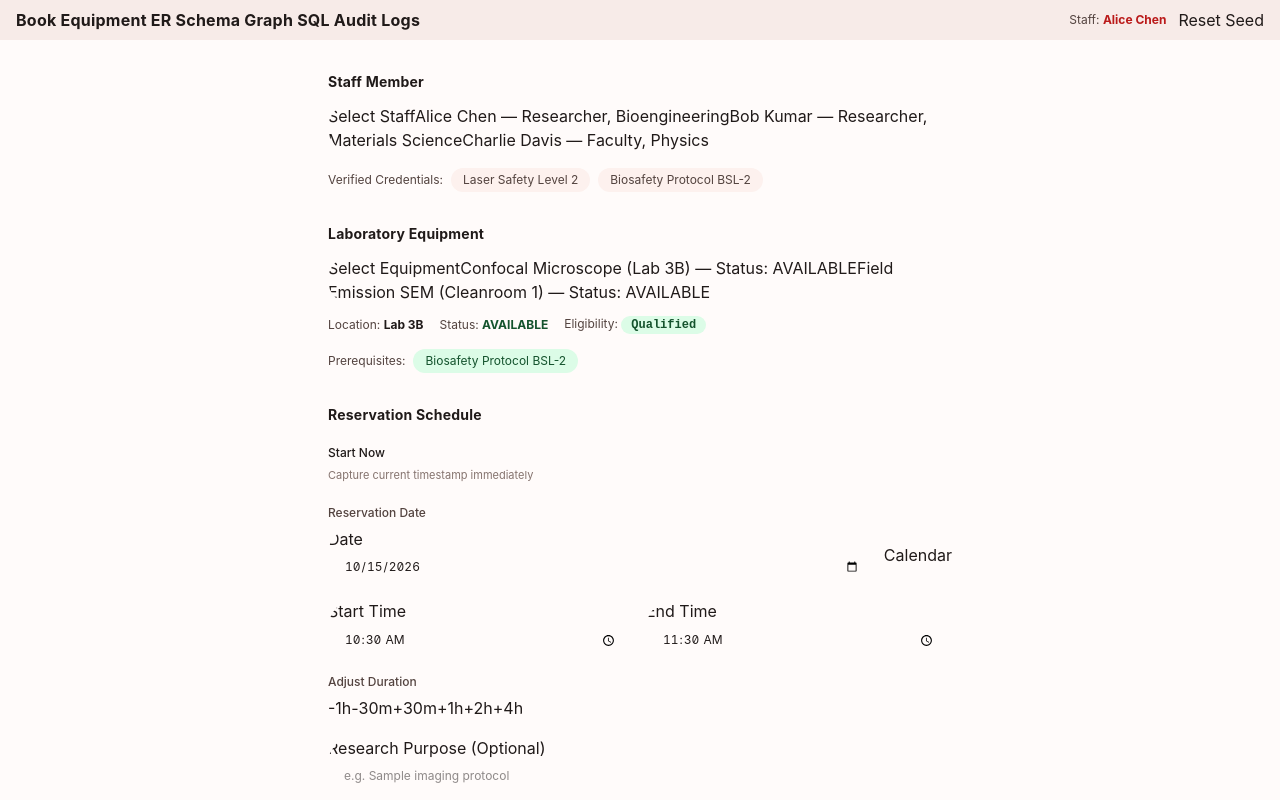
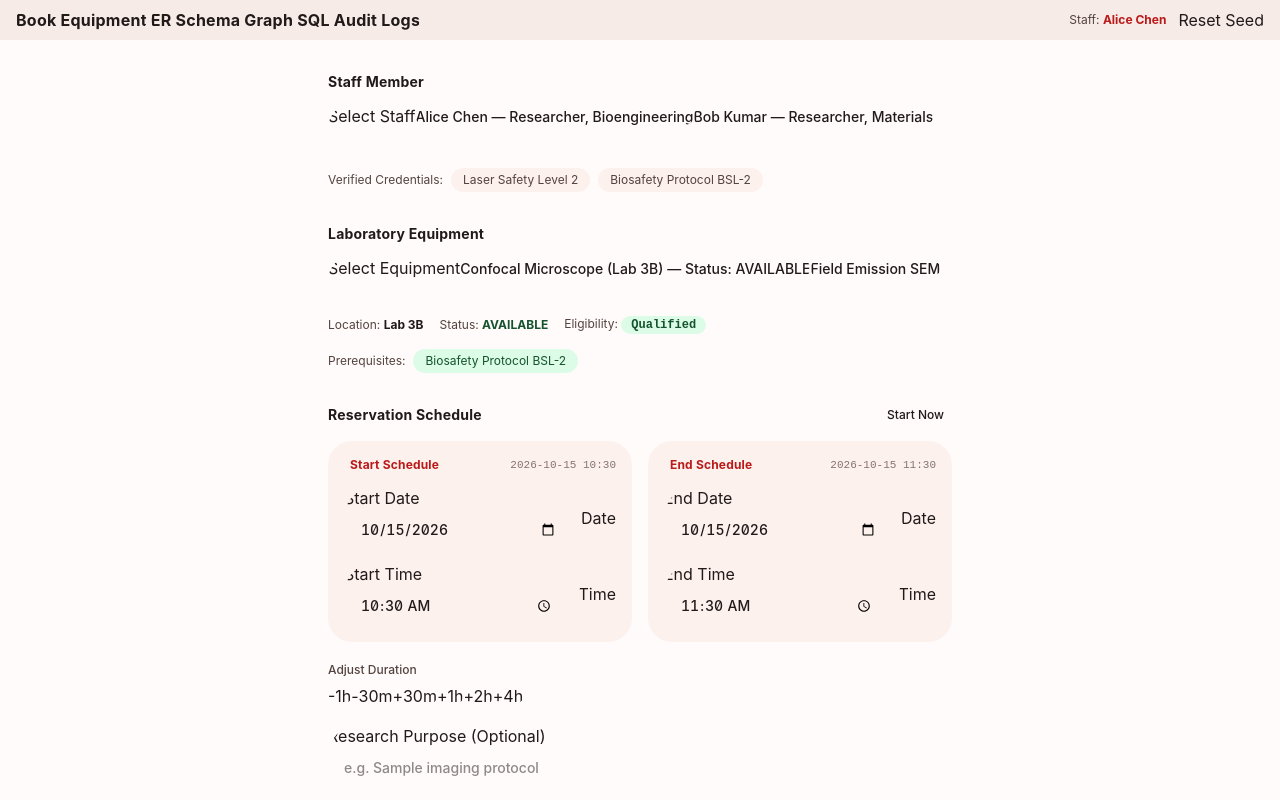
Before and after one commit to lavan8t/labbook, a Next.js app: page / in a window 1280 px wide. Shown: the top 800 px of the page. Built offline with nearby package versions, Linux system fonts and the light colour scheme; a web font is replaced by a local one.

Commit message:
feat: modal pickers, merged start/end datetime, clipped ripples, and light theme audit logs

```diff
--- a/app/globals.css
+++ b/app/globals.css
@@ -71,6 +71,17 @@
 
   /* Fully Rounded Shapes for All Controls & Fields */
   --m3e-button-shape: 9999px;
+  --m3e-button-shape-pressed-morph: 9999px;
+  --m3e-button-extra-small-shape-round: 9999px;
+  --m3e-button-small-shape-round: 9999px;
+  --m3e-button-medium-shape-round: 9999px;
+  --m3e-button-large-shape-round: 9999px;
+  --m3e-button-extra-large-shape-round: 9999px;
+  --m3e-button-extra-small-shape-pressed-morph: 9999px;
+  --m3e-button-small-shape-pressed-morph: 9999px;
+  --m3e-button-medium-shape-pressed-morph: 9999px;
+  --m3e-button-large-shape-pressed-morph: 9999px;
+  --m3e-button-extra-large-shape-pressed-morph: 9999px;
   --m3e-select-container-shape: 9999px;
   --m3e-form-field-container-shape: 9999px;
   --m3e-outlined-form-field-container-shape: 9999px;
@@ -79,6 +90,8 @@
   --m3e-datepicker-container-shape: 28px;
   --m3e-datepicker-docked-container-shape: 28px;
   --m3e-datepicker-modal-container-shape: 28px;
+  --m3e-timepicker-container-shape: 28px;
+  --m3e-timepicker-modal-container-shape: 28px;
   --m3e-option-panel-container-color: var(--md-sys-color-surface-container-low);
   --m3e-option-panel-container-shape: 28px;
   --m3e-option-panel-container-min-width: 240px;
@@ -142,41 +155,62 @@ h6,
   letter-spacing: 0.015em;
 }
 
-/* Fully Rounded Form Fields and Selects */
+/* Fully Rounded Form Fields and Controls with clean ripple clipping */
 m3e-form-field {
   --m3e-form-field-container-shape: 9999px;
   --m3e-outlined-form-field-container-shape: 9999px;
   --m3e-form-field-active-indicator-shape: 9999px;
   border-radius: 9999px !important;
-  overflow: hidden;
+  overflow: hidden !important;
+  isolation: isolate;
+  clip-path: inset(0 round 9999px);
 }
 
 m3e-form-field::part(container),
 m3e-form-field::part(outline),
 m3e-form-field .base {
   border-radius: 9999px !important;
+  overflow: hidden !important;
 }
 
 m3e-select {
   --m3e-select-container-shape: 9999px;
   border-radius: 9999px !important;
+  overflow: hidden !important;
+  isolation: isolate;
+  clip-path: inset(0 round 9999px);
 }
 
-m3e-button {
+m3e-button,
+m3e-icon-button,
+m3e-segmented-button,
+m3e-chip {
   --m3e-button-shape: 9999px;
   border-radius: 9999px !important;
+  overflow: hidden !important;
+  isolation: isolate;
+  -webkit-mask-image: -webkit-radial-gradient(white, black);
+  clip-path: inset(0 round 9999px);
+}
+
+m3e-button::part(base),
+m3e-button .base {
+  border-radius: 9999px !important;
+  overflow: hidden !important;
+  clip-path: inset(0 round 9999px);
 }
 
 m3e-button-group {
   border-radius: 9999px !important;
-  overflow: hidden;
+  overflow: hidden !important;
+  clip-path: inset(0 round 9999px);
 }
 
 m3e-switch {
   border-radius: 9999px !important;
 }
 
-/* Select items fill and rounding styling */
+/* Select items fill and rounding styling with clipped ripples */
 m3e-option {
   --m3e-option-color: var(--md-sys-color-on-surface);
   --m3e-option-selected-container-color: var(--md-sys-color-primary-container);
@@ -186,16 +220,37 @@ m3e-option {
   --m3e-option-shape: 9999px;
   --m3e-option-selected-shape: 9999px;
   border-radius: 9999px !important;
+  overflow: hidden !important;
+  isolation: isolate;
+  clip-path: inset(0 round 9999px);
   margin-block: 2px;
+}
+
+m3e-option::part(base),
+m3e-option .base {
+  border-radius: 9999px !important;
+  overflow: hidden !important;
+  clip-path: inset(0 round 9999px);
 }
 
 m3e-option-panel {
   --m3e-option-panel-container-color: var(--md-sys-color-surface-container-low);
   --m3e-option-panel-container-shape: 28px;
   border-radius: 28px !important;
+  overflow: hidden;
 }
 
-/* Form Field Input Styling inside light theme */
+/* Modal Dialog Datepicker and Timepicker tokens */
+m3e-datepicker,
+m3e-timepicker {
+  --m3e-datepicker-modal-container-shape: 28px;
+  --m3e-datepicker-modal-container-color: var(--md-sys-color-surface-container-low);
+  --m3e-timepicker-modal-container-shape: 28px;
+  --m3e-timepicker-modal-container-color: var(--md-sys-color-surface-container-low);
+  --m3e-timepicker-dial-container-shape: 28px;
+}
+
+/* Form Field Input Styling inside light theme with clear font size */
 m3e-form-field input,
 m3e-form-field select,
 m3e-form-field m3e-select,
@@ -203,13 +258,39 @@ m3e-form-field m3e-date-input {
   color: var(--md-sys-color-on-surface) !important;
   background-color: transparent !important;
   font-family: inherit !important;
+  font-size: 14px !important;
+  font-weight: 500 !important;
+  line-height: 20px !important;
   border-radius: 9999px !important;
+}
+
+m3e-ripple {
+  border-radius: inherit !important;
+  overflow: hidden !important;
+  clip-path: inherit !important;
 }
 
 m3e-form-field input[type="datetime-local"],
 m3e-form-field input[type="date"],
-m3e-form-field input[type="time"] {
+m3e-form-field input[type="time"],
+input[type="date"],
+input[type="time"],
+input[type="date"]::-webkit-datetime-edit,
+input[type="time"]::-webkit-datetime-edit,
+input[type="date"]::-webkit-datetime-edit-fields-wrapper,
+input[type="time"]::-webkit-datetime-edit-fields-wrapper,
+input[type="date"]::-webkit-datetime-edit-text,
+input[type="date"]::-webkit-datetime-edit-month-field,
+input[type="date"]::-webkit-datetime-edit-day-field,
+input[type="date"]::-webkit-datetime-edit-year-field,
+input[type="time"]::-webkit-datetime-edit-hour-field,
+input[type="time"]::-webkit-datetime-edit-minute-field,
+input[type="time"]::-webkit-datetime-edit-ampm-field {
   color-scheme: light;
+  font-size: 14px !important;
+  font-weight: 500 !important;
+  line-height: 20px !important;
+  font-family: inherit !important;
 }
 
 /* ReactFlow Canvas styling */
--- a/app/page.tsx
+++ b/app/page.tsx
@@ -35,6 +35,7 @@ import "@m3e/web/divider";
 import "@m3e/web/tabs";
 import "@m3e/web/icon";
 import "@m3e/web/datepicker";
+import "@m3e/web/timepicker";
 import "@m3e/web/date-input";
 
 const nodeTypes = { table: TableNode };
@@ -60,8 +61,9 @@ export default function Page() {
   const [userId, setUserId] = useState<number>(1);
   const [resourceId, setResourceId] = useState<number>(201);
 
-  const [bookingDate, setBookingDate] = useState<string>("2026-10-15");
+  const [startDate, setStartDate] = useState<string>("2026-10-15");
   const [startTime, setStartTime] = useState<string>("10:30");
+  const [endDate, setEndDate] = useState<string>("2026-10-15");
   const [endTime, setEndTime] = useState<string>("11:30");
 
   const [purpose, setPurpose] = useState<string>("");
@@ -289,29 +291,29 @@ export default function Page() {
       const now = new Date();
       const dStr = formatDate(now);
       const tStr = formatTime(now);
-      setBookingDate(dStr);
+      setStartDate(dStr);
       setStartTime(tStr);
+      setEndDate(dStr);
 
       const later = new Date(now.getTime() + 60 * 60 * 1000);
+      setEndDate(formatDate(later));
       setEndTime(formatTime(later));
     }
   }
 
   function handleAdjustDuration(deltaMinutes: number) {
-    const currentStart = new Date(`${bookingDate}T${startTime}`);
-    const currentEnd = new Date(`${bookingDate}T${endTime}`);
+    const currentStart = new Date(`${startDate}T${startTime}`);
+    const currentEnd = new Date(`${endDate}T${endTime}`);
     const updatedEnd = new Date(currentEnd.getTime() + deltaMinutes * 60 * 1000);
 
     if (updatedEnd.getTime() <= currentStart.getTime() + 15 * 60 * 1000) {
       const minEnd = new Date(currentStart.getTime() + 15 * 60 * 1000);
+      setEndDate(formatDate(minEnd));
       setEndTime(formatTime(minEnd));
     } else {
+      setEndDate(formatDate(updatedEnd));
       setEndTime(formatTime(updatedEnd));
     }
-  }
-
-  function handleDateChange(newDate: string) {
-    setBookingDate(newDate);
   }
 
   function handleDivision() {
@@ -362,8 +364,8 @@ export default function Page() {
   }
 
   function handleInsert() {
-    const startIso = new Date(`${bookingDate}T${startTime}`).toISOString();
-    const endIso = new Date(`${bookingDate}T${endTime}`).toISOString();
+    const startIso = new Date(`${startDate}T${startTime}`).toISOString();
+    const endIso = new Date(`${endDate}T${endTime}`).toISOString();
 
     if (new Date(endIso).getTime() <= new Date(startIso).getTime()) {
       setFeedback({
@@ -478,6 +480,11 @@ export default function Page() {
     setDb(structuredClone(initialDb));
     setUserId(1);
     setResourceId(201);
+    setStartDate("2026-10-15");
+    setStartTime("10:30");
+    setEndDate("2026-10-15");
+    setEndTime("11:30");
+    setIsStartNow(false);
     resetVisualState();
     setFeedback({
       type: "info",
@@ -694,20 +701,12 @@ export default function Page() {
 
               {/* Section: Reservation Schedule */}
               <section className="space-y-4">
+                <div className="flex items-center justify-between">
                   <h2 className="text-sm tracking-wide text-on-surface font-title">
                     Reservation Schedule
                   </h2>
-
-                {/* Start Now Toggle */}
-                <div className="flex items-center justify-between py-1">
-                  <div>
-                    <span className="text-xs font-medium text-on-surface block">
-                      Start Now
-                    </span>
-                    <span className="text-[11px] text-outline">
-                      Capture current timestamp immediately
-                    </span>
-                  </div>
+                  <div className="flex items-center gap-2">
+                    <span className="text-xs font-medium text-on-surface">Start Now</span>
                     <m3e-switch
                       checked={isStartNow ? "" : undefined}
                       onChange={(e: React.FormEvent<HTMLElement>) => {
@@ -716,56 +715,54 @@ export default function Page() {
                       }}
                     ></m3e-switch>
                   </div>
+                </div>
 
-                {/* Date Selection with M3E DatePicker */}
-                <div className="space-y-1.5">
-                  <span className="text-xs font-medium text-on-surface-variant block">
-                    Reservation Date
+                {/* Merged Start and End Schedule Cards */}
+                <div className="grid grid-cols-1 md:grid-cols-2 gap-4">
+                  {/* Start Schedule: Date & Time */}
+                  <div className="p-4 rounded-3xl bg-surface-container-low space-y-3">
+                    <div className="flex items-center justify-between">
+                      <span className="text-xs font-title tracking-wide text-primary flex items-center gap-1.5">
+                        <m3e-icon name="play_arrow"></m3e-icon>
+                        Start Schedule
                       </span>
+                      <span className="text-[11px] font-mono text-outline">
+                        {startDate} {startTime}
+                      </span>
+                    </div>
+
                     <div className="flex items-center gap-2">
                       <m3e-form-field variant="filled" className="flex-1 block rounded-full">
-                      <label slot="label" htmlFor="booking-date-input">Date</label>
+                        <label slot="label" htmlFor="start-date-input">Start Date</label>
                         <input
-                        id="booking-date-input"
+                          id="start-date-input"
                           type="date"
-                        value={bookingDate}
-                        onChange={(e) => handleDateChange(e.target.value)}
-                        className="w-full text-xs font-mono px-4 py-2 bg-transparent focus:outline-none rounded-full"
+                          value={startDate}
+                          onChange={(e) => {
+                            setStartDate(e.target.value);
+                            if (e.target.value > endDate) setEndDate(e.target.value);
+                          }}
+                          className="w-full text-sm font-mono px-4 py-2.5 bg-transparent focus:outline-none rounded-full font-medium"
                         />
                       </m3e-form-field>
 
                       <m3e-button
                         variant="tonal"
                         type="button"
-                      className="rounded-full"
+                        className="rounded-full shrink-0"
                         onClick={() => {
-                        const picker = document.getElementById("booking-datepicker") as (HTMLElement & { toggle?: (el: HTMLElement | null) => void }) | null;
-                        const input = document.getElementById("booking-date-input");
-                        if (picker && input) {
-                          picker.toggle?.(input);
-                        }
+                          const picker = document.getElementById("start-datepicker") as (HTMLElement & { toggle?: (el: HTMLElement | null) => void }) | null;
+                          const input = document.getElementById("start-date-input");
+                          if (picker && input) picker.toggle?.(input);
                         }}
                       >
                         <m3e-icon slot="icon" name="calendar_today"></m3e-icon>
-                      Calendar
+                        Date
                       </m3e-button>
                     </div>
 
-                  <m3e-datepicker
-                    id="booking-datepicker"
-                    onChange={(e: React.FormEvent<HTMLElement>) => {
-                      const target = e.target as (EventTarget & { date?: Date }) | null;
-                      const d = target?.date;
-                      if (d instanceof Date) {
-                        handleDateChange(formatDate(d));
-                      }
-                    }}
-                  ></m3e-datepicker>
-                </div>
-
-                {/* Time Selection */}
-                <div className="grid grid-cols-2 gap-3">
-                  <m3e-form-field variant="filled" className="w-full block rounded-full">
+                    <div className="flex items-center gap-2">
+                      <m3e-form-field variant="filled" className="flex-1 block rounded-full">
                         <label slot="label" htmlFor="start-time-input">Start Time</label>
                         <input
                           id="start-time-input"
@@ -775,24 +772,150 @@ export default function Page() {
                             setStartTime(e.target.value);
                             setIsStartNow(false);
                           }}
-                      className="w-full text-xs font-mono px-4 py-2 bg-transparent focus:outline-none rounded-full"
+                          className="w-full text-sm font-mono px-4 py-2.5 bg-transparent focus:outline-none rounded-full font-medium"
                         />
                       </m3e-form-field>
 
-                  <m3e-form-field variant="filled" className="w-full block rounded-full">
+                      <m3e-button
+                        variant="tonal"
+                        type="button"
+                        className="rounded-full shrink-0"
+                        onClick={() => {
+                          const picker = document.getElementById("start-timepicker") as (HTMLElement & { toggle?: (el: HTMLElement | null) => void }) | null;
+                          const input = document.getElementById("start-time-input");
+                          if (picker && input) picker.toggle?.(input);
+                        }}
+                      >
+                        <m3e-icon slot="icon" name="schedule"></m3e-icon>
+                        Time
+                      </m3e-button>
+                    </div>
+                  </div>
+
+                  {/* End Schedule: Date & Time */}
+                  <div className="p-4 rounded-3xl bg-surface-container-low space-y-3">
+                    <div className="flex items-center justify-between">
+                      <span className="text-xs font-title tracking-wide text-primary flex items-center gap-1.5">
+                        <m3e-icon name="stop"></m3e-icon>
+                        End Schedule
+                      </span>
+                      <span className="text-[11px] font-mono text-outline">
+                        {endDate} {endTime}
+                      </span>
+                    </div>
+
+                    <div className="flex items-center gap-2">
+                      <m3e-form-field variant="filled" className="flex-1 block rounded-full">
+                        <label slot="label" htmlFor="end-date-input">End Date</label>
+                        <input
+                          id="end-date-input"
+                          type="date"
+                          value={endDate}
+                          onChange={(e) => setEndDate(e.target.value)}
+                          className="w-full text-sm font-mono px-4 py-2.5 bg-transparent focus:outline-none rounded-full font-medium"
+                        />
+                      </m3e-form-field>
+
+                      <m3e-button
+                        variant="tonal"
+                        type="button"
+                        className="rounded-full shrink-0"
+                        onClick={() => {
+                          const picker = document.getElementById("end-datepicker") as (HTMLElement & { toggle?: (el: HTMLElement | null) => void }) | null;
+                          const input = document.getElementById("end-date-input");
+                          if (picker && input) picker.toggle?.(input);
+                        }}
+                      >
+                        <m3e-icon slot="icon" name="calendar_today"></m3e-icon>
+                        Date
+                      </m3e-button>
+                    </div>
+
+                    <div className="flex items-center gap-2">
+                      <m3e-form-field variant="filled" className="flex-1 block rounded-full">
                         <label slot="label" htmlFor="end-time-input">End Time</label>
                         <input
                           id="end-time-input"
                           type="time"
                           value={endTime}
                           onChange={(e) => setEndTime(e.target.value)}
-                      className="w-full text-xs font-mono px-4 py-2 bg-transparent focus:outline-none rounded-full"
+                          className="w-full text-sm font-mono px-4 py-2.5 bg-transparent focus:outline-none rounded-full font-medium"
                         />
                       </m3e-form-field>
+
+                      <m3e-button
+                        variant="tonal"
+                        type="button"
+                        className="rounded-full shrink-0"
+                        onClick={() => {
+                          const picker = document.getElementById("end-timepicker") as (HTMLElement & { toggle?: (el: HTMLElement | null) => void }) | null;
+                          const input = document.getElementById("end-time-input");
+                          if (picker && input) picker.toggle?.(input);
+                        }}
+                      >
+                        <m3e-icon slot="icon" name="schedule"></m3e-icon>
+                        Time
+                      </m3e-button>
+                    </div>
+                  </div>
                 </div>
 
-                {/* Grouped Duration Stepper Buttons allowing - also */}
-                <div className="space-y-1.5">
+                {/* Modal Dialog Pickers */}
+                <m3e-datepicker
+                  id="start-datepicker"
+                  variant="modal"
+                  onChange={(e: React.FormEvent<HTMLElement>) => {
+                    const target = e.target as (EventTarget & { date?: Date }) | null;
+                    const d = target?.date;
+                    if (d instanceof Date) {
+                      const str = formatDate(d);
+                      setStartDate(str);
+                      if (str > endDate) setEndDate(str);
+                    }
+                  }}
+                ></m3e-datepicker>
+
+                <m3e-datepicker
+                  id="end-datepicker"
+                  variant="modal"
+                  onChange={(e: React.FormEvent<HTMLElement>) => {
+                    const target = e.target as (EventTarget & { date?: Date }) | null;
+                    const d = target?.date;
+                    if (d instanceof Date) {
+                      setEndDate(formatDate(d));
+                    }
+                  }}
+                ></m3e-datepicker>
+
+                <m3e-timepicker
+                  id="start-timepicker"
+                  variant="modal"
+                  format="24"
+                  onChange={(e: React.FormEvent<HTMLElement>) => {
+                    const target = e.target as (EventTarget & { date?: Date }) | null;
+                    const d = target?.date;
+                    if (d instanceof Date) {
+                      setStartTime(formatTime(d));
+                      setIsStartNow(false);
+                    }
+                  }}
+                ></m3e-timepicker>
+
+                <m3e-timepicker
+                  id="end-timepicker"
+                  variant="modal"
+                  format="24"
+                  onChange={(e: React.FormEvent<HTMLElement>) => {
+                    const target = e.target as (EventTarget & { date?: Date }) | null;
+                    const d = target?.date;
+                    if (d instanceof Date) {
+                      setEndTime(formatTime(d));
+                    }
+                  }}
+                ></m3e-timepicker>
+
+                {/* Grouped Duration Stepper Buttons */}
+                <div className="space-y-1.5 pt-1">
                   <span className="text-xs font-medium text-on-surface-variant block">
                     Adjust Duration
                   </span>
@@ -827,7 +950,7 @@ export default function Page() {
                     placeholder="e.g. Sample imaging protocol"
                     value={purpose}
                     onChange={(e) => setPurpose(e.target.value)}
-                    className="w-full text-xs px-4 py-2 bg-transparent focus:outline-none rounded-full"
+                    className="w-full text-sm px-4 py-2.5 bg-transparent focus:outline-none rounded-full"
                   />
                 </m3e-form-field>
               </section>
@@ -1041,10 +1164,10 @@ export default function Page() {
 
                 <div
                   ref={consoleRef}
-                  className="flex-1 overflow-y-auto rounded-3xl bg-on-surface p-5 font-mono text-[12px] leading-relaxed text-background"
+                  className="flex-1 overflow-y-auto rounded-3xl bg-surface-container-low p-5 font-mono text-[13px] leading-relaxed text-on-surface shadow-sm"
                 >
                   {logs.length === 0 ? (
-                    <div className="text-outline italic">
+                    <div className="text-on-surface-variant opacity-70 italic">
                       -- Console clear. Trigger booking or eligibility check to generate audit queries.
                     </div>
                   ) : (
@@ -1053,14 +1176,14 @@ export default function Page() {
                         key={i}
                         className={`whitespace-pre-wrap py-0.5 ${
                           line.startsWith("--")
-                            ? "opacity-60"
+                            ? "text-on-surface-variant opacity-70"
                             : line.includes("STATUS: 200")
                             ? "text-success font-semibold"
                             : line.includes("STATUS: 409") || line.includes("STATUS: 403")
                             ? "text-error font-semibold"
                             : line.startsWith("SELECT") || line.startsWith("INSERT")
-                            ? "text-primary-container font-semibold"
-                            : "text-background"
+                            ? "text-primary font-semibold"
+                            : "text-on-surface"
                         }`}
                       >
                         {line}
```
Lines whose indentation alone changed are shown as unchanged.
